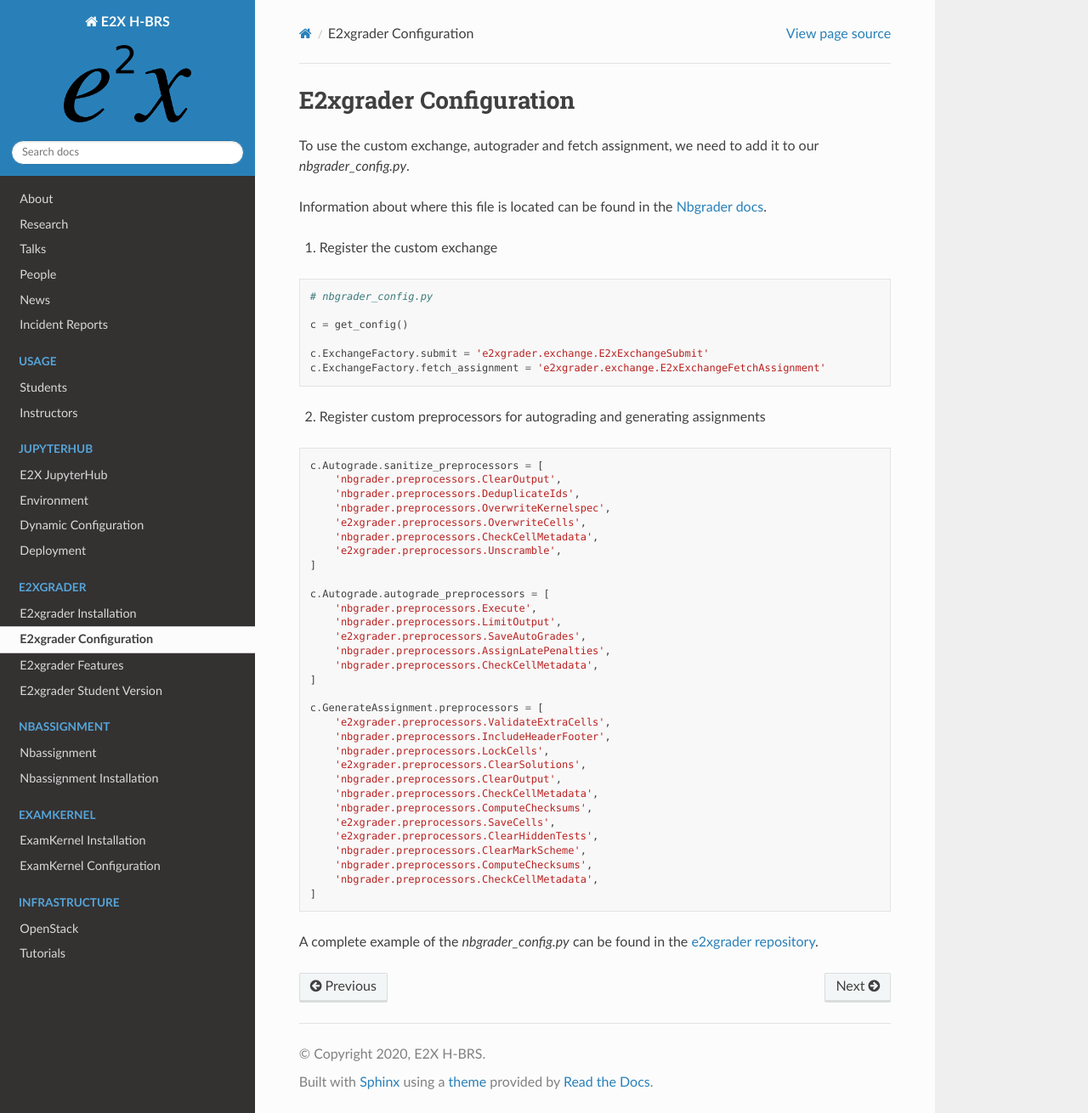
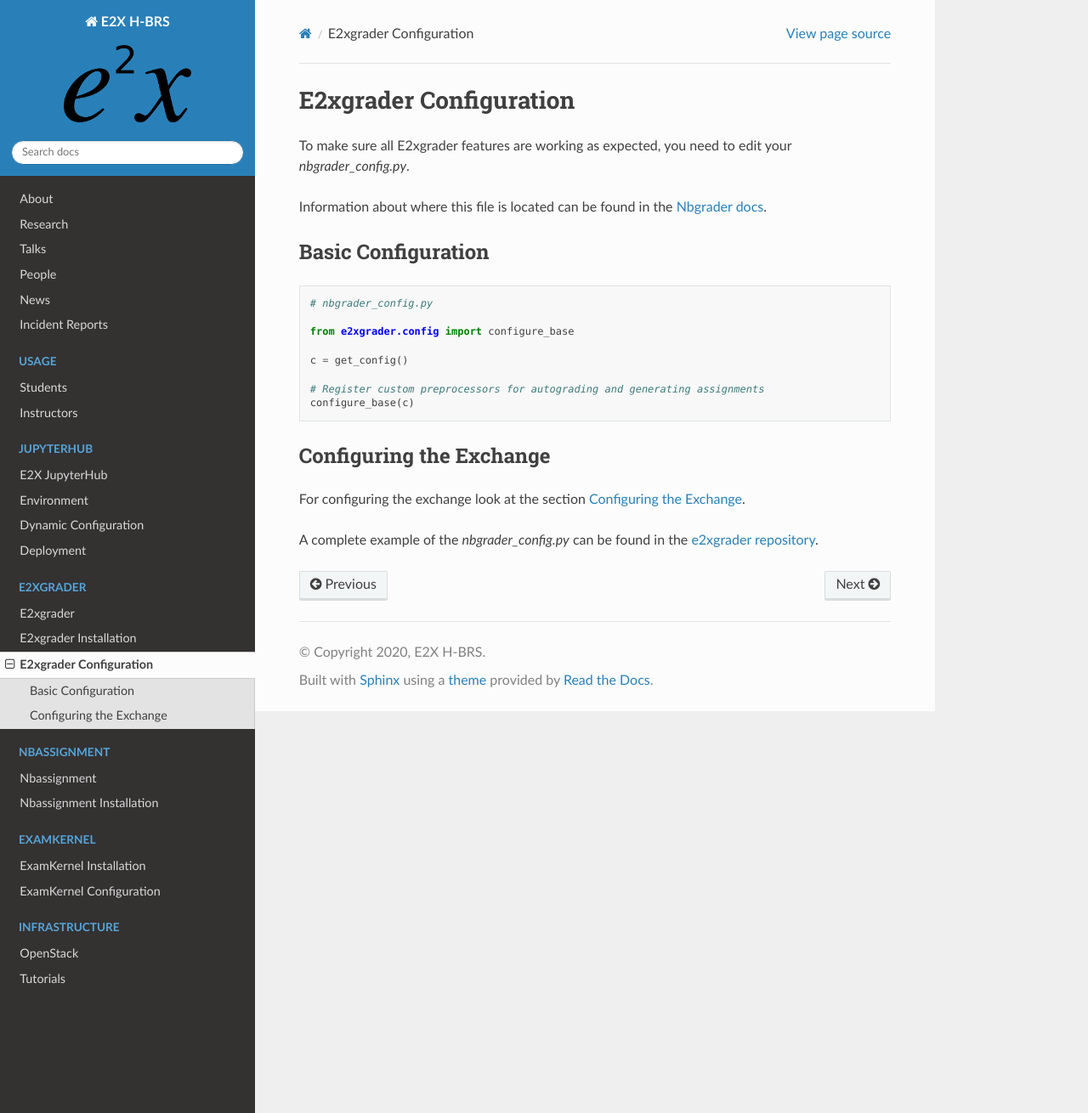
Before and after one commit to DigiKlausur/e2x-docs, a Sphinx documentation site: the page built from docs/source/e2xgrader/configuration.rst, in a window 1280 px wide and 1310 px high. Shown: the whole window at 85% size. Built offline with Sphinx 7.4.7 and the Read the Docs theme 2.0.0, drawn with Linux system fonts in a browser that asks for light colours.

Commit message:
Update e2xgrader docs

```diff
--- a/docs/source/e2xgrader/configuration.rst
+++ b/docs/source/e2xgrader/configuration.rst
@@ -4,58 +4,30 @@
 E2xgrader Configuration
 *****************************************
 
-To use the custom exchange, autograder and fetch assignment,
-we need to add it to our *nbgrader_config.py*.
+To make sure all E2xgrader features are working as expected,
+you need to edit your *nbgrader_config.py*.
 
 Information about where this file is located can be found
 in the `Nbgrader docs`_.
 
-1. Register the custom exchange
+Basic Configuration
+===================
 
 .. code-block:: python
 
    # nbgrader_config.py
 
+   from e2xgrader.config import configure_base
+
    c = get_config()
 
-   c.ExchangeFactory.submit = 'e2xgrader.exchange.E2xExchangeSubmit'
-   c.ExchangeFactory.fetch_assignment = 'e2xgrader.exchange.E2xExchangeFetchAssignment'
+   # Register custom preprocessors for autograding and generating assignments
+   configure_base(c)
 
-2. Register custom preprocessors for autograding and generating assignments
+Configuring the Exchange
+========================
 
-.. code-block:: python
-
-   c.Autograde.sanitize_preprocessors = [
-       'nbgrader.preprocessors.ClearOutput',
-       'nbgrader.preprocessors.DeduplicateIds',
-       'nbgrader.preprocessors.OverwriteKernelspec',
-       'e2xgrader.preprocessors.OverwriteCells',
-       'nbgrader.preprocessors.CheckCellMetadata',
-       'e2xgrader.preprocessors.Unscramble',
-   ]
-
-   c.Autograde.autograde_preprocessors = [
-       'nbgrader.preprocessors.Execute',
-       'nbgrader.preprocessors.LimitOutput',
-       'e2xgrader.preprocessors.SaveAutoGrades',
-       'nbgrader.preprocessors.AssignLatePenalties',
-       'nbgrader.preprocessors.CheckCellMetadata',
-   ]
-
-   c.GenerateAssignment.preprocessors = [
-       'e2xgrader.preprocessors.ValidateExtraCells',
-       'nbgrader.preprocessors.IncludeHeaderFooter',
-       'nbgrader.preprocessors.LockCells',
-       'e2xgrader.preprocessors.ClearSolutions',
-       'nbgrader.preprocessors.ClearOutput',
-       'nbgrader.preprocessors.CheckCellMetadata',
-       'nbgrader.preprocessors.ComputeChecksums',
-       'e2xgrader.preprocessors.SaveCells',
-       'e2xgrader.preprocessors.ClearHiddenTests',
-       'nbgrader.preprocessors.ClearMarkScheme',
-       'nbgrader.preprocessors.ComputeChecksums',
-       'nbgrader.preprocessors.CheckCellMetadata',
-   ]
+For configuring the exchange look at the section :ref:`e2xgrader-exchange-config`.
 
 A complete example of the *nbgrader_config.py* can be found in the `e2xgrader repository`_.
 
--- a/docs/source/e2xgrader/installation.rst
+++ b/docs/source/e2xgrader/installation.rst
@@ -26,6 +26,8 @@ Install e2xgrader
    git clone https://github.com/DigiKlausur/e2xgrader
    cd e2xgrader
    pip install .
+
+.. _e2xgrader-modes:
 
 Enable e2xgrader extensions
 ---------------------------
--- a/docs/source/index.rst
+++ b/docs/source/index.rst
@@ -40,10 +40,9 @@ at the departement of Computer Science (FB02), Hochschule Bonn-Rhein-Sieg.
    :maxdepth: 2
    :caption: E2xgrader
 
+   e2xgrader/e2xgrader
    e2xgrader/installation
    e2xgrader/configuration
-   e2xgrader/features
-   e2xgrader/student
 
 .. toctree::
    :maxdepth: 2
```
Also changed, not shown: docs/source/e2xgrader/e2xgrader.rst (added, +40 -0 lines), docs/source/e2xgrader/features.rst (deleted, +0 -17 lines), docs/source/e2xgrader/features/exchange.rst (added, +106 -0 lines), docs/source/e2xgrader/modes/exam.rst (added, +76 -0 lines), docs/source/e2xgrader/modes/student.rst (added, +31 -0 lines), docs/source/e2xgrader/modes/teacher.rst (added, +19 -0 lines), docs/source/e2xgrader/student.rst (deleted, +0 -63 lines), docs/source/e2xgrader/modes/img/assignment_view.png (added), docs/source/e2xgrader/modes/img/exam_view.png (added), docs/source/e2xgrader/modes/img/restricted_tree.png (added), docs/source/e2xgrader/modes/img/submit_exam.png (added).
